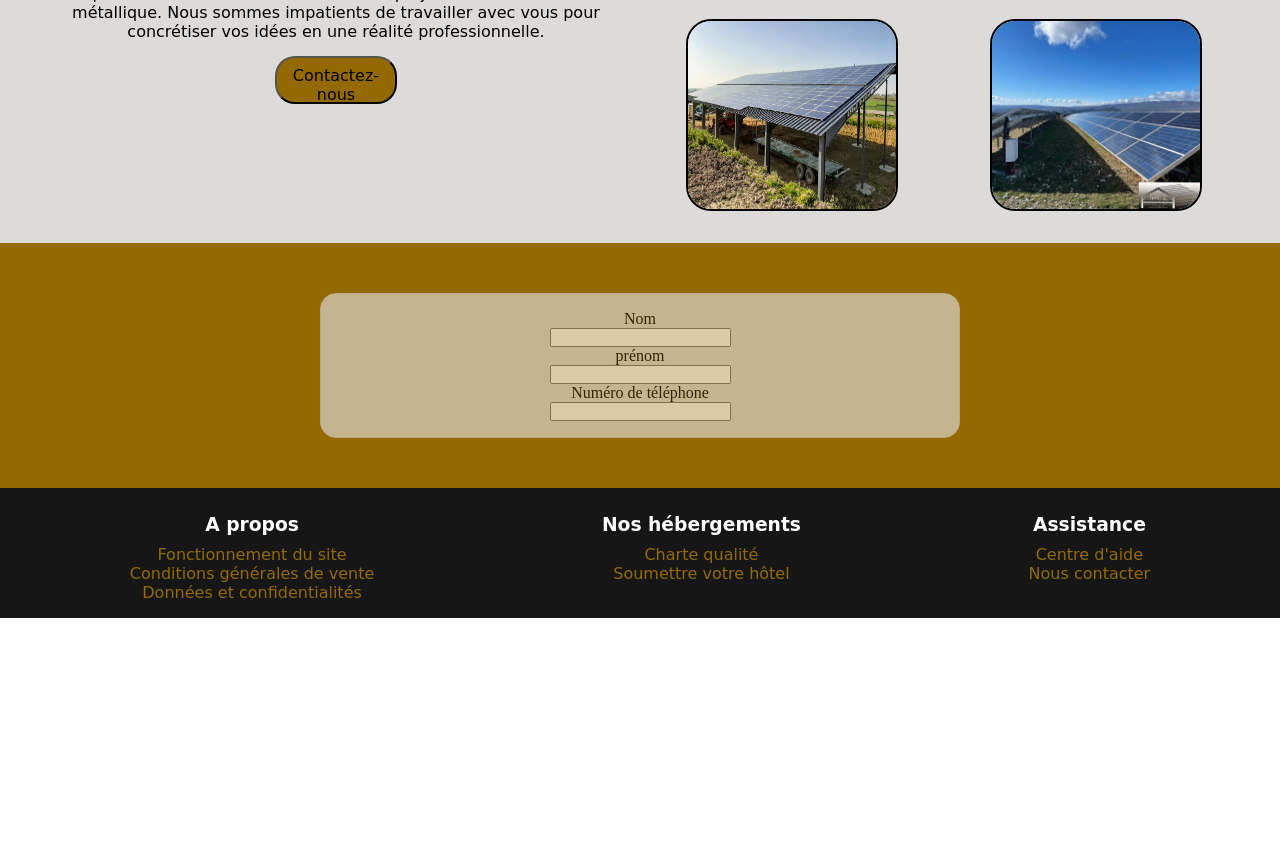
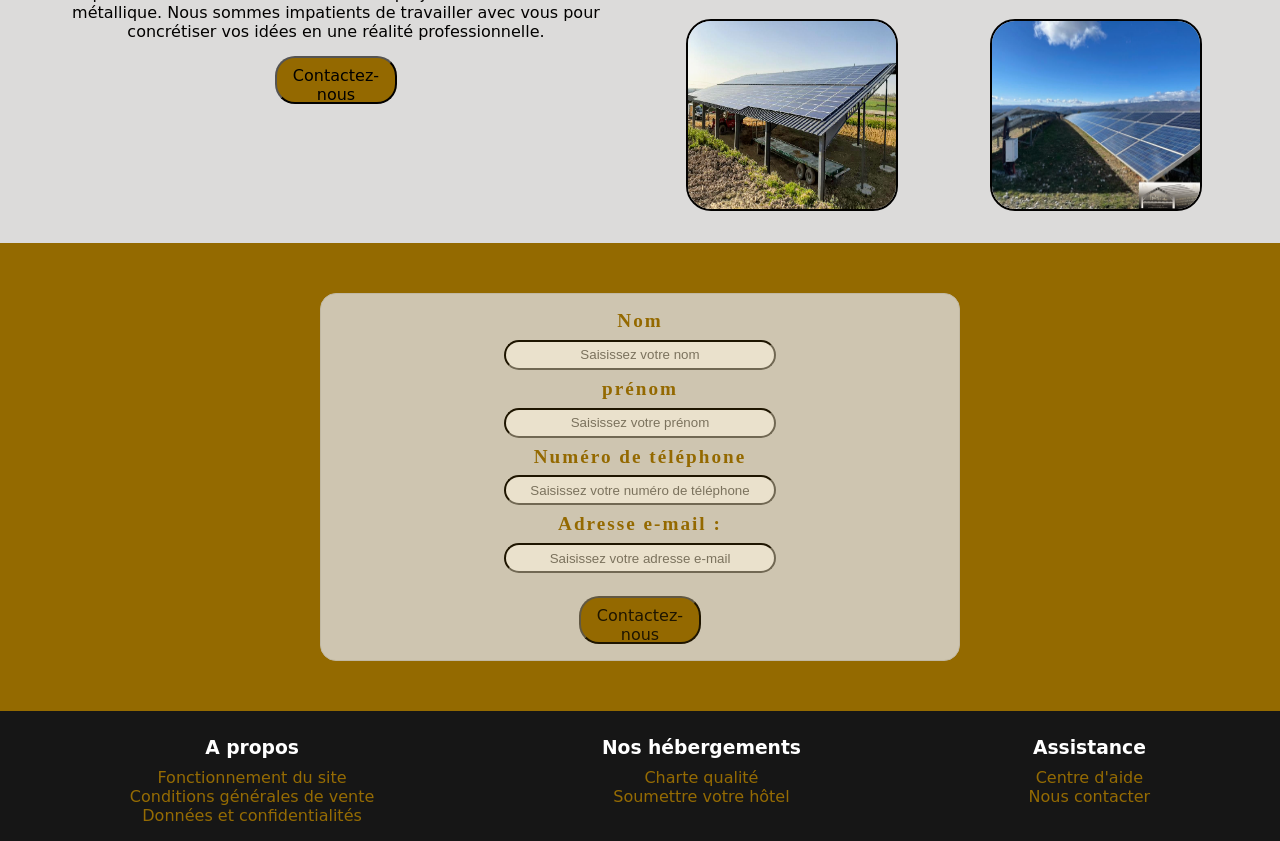
Before and after one commit to Chief41/prestige-metal, a plain HTML site: page index.html in a window 1280 px wide. Shown: the part 1256-2097 px from the top of the page. Before the commit the page ends 1874 px from the top, so only its background shows below. Drawn offline with Linux system fonts and the light colour scheme; a web font is replaced by a local one.

Commit message:
Fiche contact en cours

```diff
--- a/index.html
+++ b/index.html
@@ -97,13 +97,18 @@
       </div>
         <form action="formularEntrant" method="POST">
           <label for="firstName">Nom</label>
-          <input type="text" id="firstName" name="nom" />
+          <input type="text" id="firstName" name="nom" placeholder="Saisissez votre nom" required>
 
           <label for="lastName">prénom</label>
-          <input type="text" id="lastName" name="prénom" />
+          <input type="text" id="lastName" name="prénom" placeholder="Saisissez votre prénom" required>
 
-          <label for="number">Numéro de téléphone</label>
-          <input type="number" id="numéro" name="numéro" />
+          <label for="tel">Numéro de téléphone</label>
+          <input type="tel" id="telephone" name="telephone" placeholder="Saisissez votre numéro de téléphone" required>
+
+          <label for="email">Adresse e-mail :</label>
+          <input type="email" id="email" name="email" placeholder="Saisissez votre adresse e-mail" required>
+
+          <button>Contactez-nous</button>
         </form>
     </section>
 
--- a/style.css
+++ b/style.css
@@ -182,8 +182,8 @@ button {
 }
 
 form {
-    margin: 0 auto;
     width: 50%;
+    height: 23rem;
     padding: 1em;
     border: 1px solid #ccc;
     border-radius: 1em;
@@ -193,9 +193,25 @@ form {
     align-items: center;
     position: relative;
     background-color: rgb(221, 221, 221);
-    opacity: 0.65;
+    opacity: 0.80;
     margin: 50px auto;
   }
+
+  input {
+    width: 45%;
+    height: 30px;
+    text-align: center;
+    border-radius: 20px;
+    border-color: #141414;
+  }
+
+   label {
+    color: rgb(148, 106, 0);
+    font-weight: bold;
+    font-size: larger;
+    letter-spacing: 2px;
+  }
+
 
 
 
```
